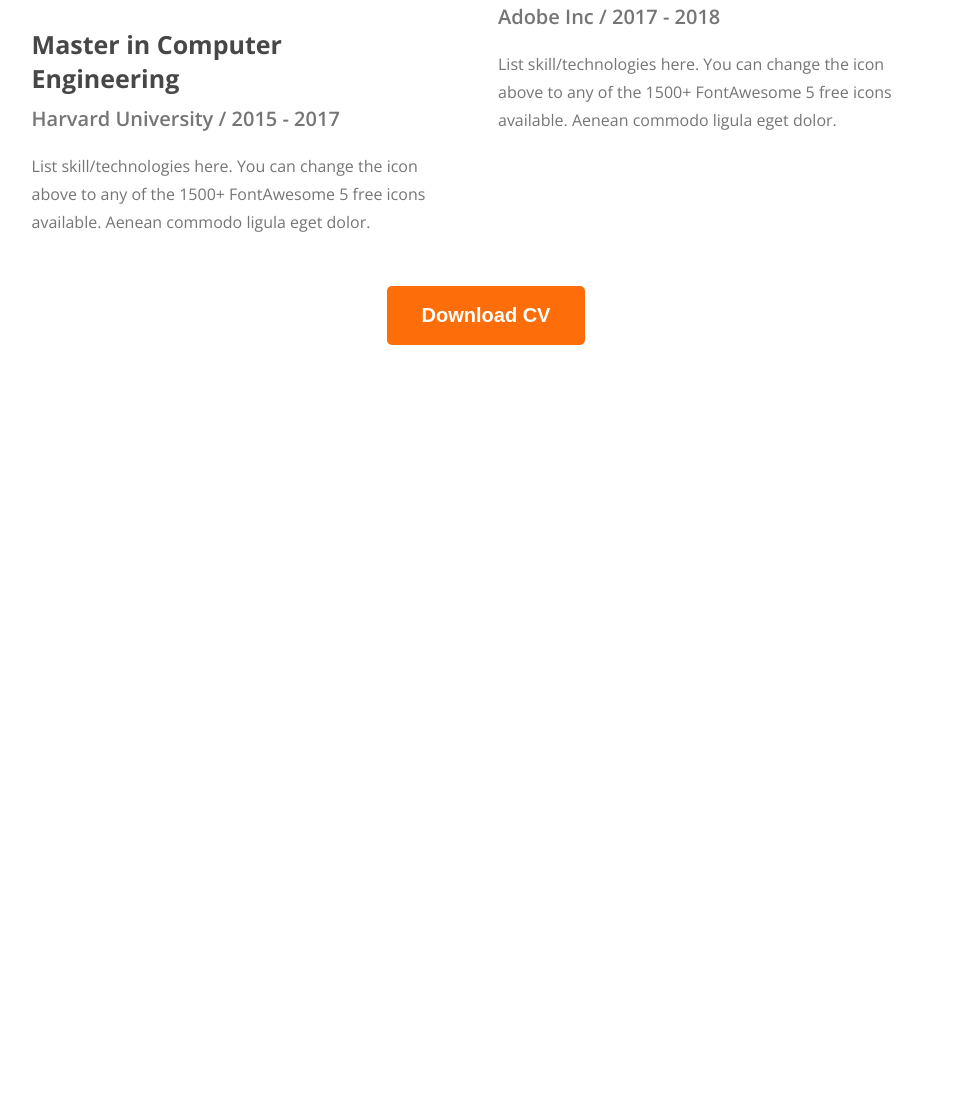
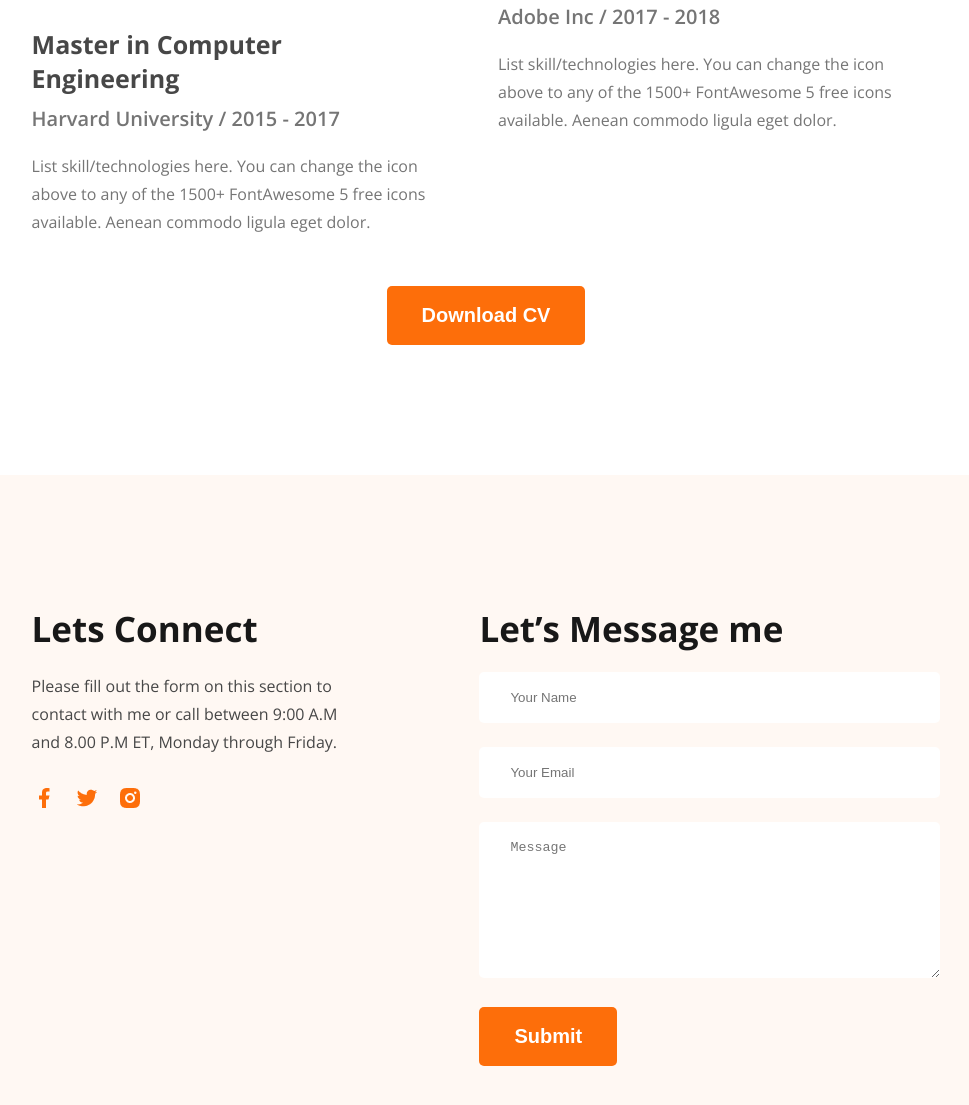
Before and after one commit to forthright47/hero-dev-portfolio, a plain HTML site: page index.html in a window 1280 px wide. Shown: the part 3263-4368 px from the top of the page, without its empty margins (154-1123 px from the left). Before the commit the page ends 3608 px from the top, so only its background shows below. Drawn offline with nearby package versions, Linux system fonts and the light colour scheme.

Commit message:
design footer and styled according to design

```diff
--- a/index.html
+++ b/index.html
@@ -144,5 +144,31 @@
             <button class="btn-primary">Download CV</button>
         </div>
     </section>
+    <footer>
+        <section class="footer-container">
+            <div class="social">
+                <h2>Lets Connect</h2>
+                <p>Please fill out the form on this section to contact with me or call between 9:00 A.M and 8.00 P.M ET, Monday through Friday.</p>
+                <div class="icons">
+                    <a href=""><img src="images/icons/facebook.png" alt=""></a>
+                    <a href=""><img src="images/icons/twitter.png" alt=""></a>
+                    <a href=""><img src="images/icons/insta.png" alt=""></a>
+                </div>
+            </div>
+            <form action="" class="form">
+                <h2>Let’s Message me</h2>
+                <div>
+                    <input type="text" name="" id="" placeholder="Your Name">
+                </div>
+                <div>
+                    <input type="text" name="" id="" placeholder="Your Email">
+                </div>
+                <div>
+                    <textarea rows="8" name="" id="" placeholder="Message"></textarea>
+                </div>
+                <input class="btn-primary" type="submit" value="Submit">
+            </form>
+        </section>
+    </footer>
 </body>
 </html>
--- a/styles/portfolio.css
+++ b/styles/portfolio.css
@@ -207,3 +207,42 @@
 #resume .resume-btn{
     margin-top: 50px;
 }
+footer{
+    margin-top: 130px;
+    background-color: #FFF8F3;
+    padding: 130px 0;
+}
+footer .footer-container{
+    width: 71%;
+    max-width: 1140px;
+    margin: 0 auto;
+    display: flex;
+    gap: 116px;
+}
+.footer-container .social{
+    max-width: 562px;
+}
+
+.footer-container h2{
+    font-size: 35px;
+    color: #181818;
+    margin-bottom: 20px;
+}
+.footer-container .social p{
+    font-size: 16px;
+    color: #474747;
+    line-height: 28px;
+    margin-bottom: 30px;
+}
+.footer-container .icons a{
+    margin-right: 15px;
+}
+.footer-container form input[type="text"],
+.footer-container form textarea{
+    width: 461px;
+    padding: 18px 31px;
+    margin-bottom: 24px;
+    border: none;
+    border-radius: 5px;
+    color: #757575;
+}
```
